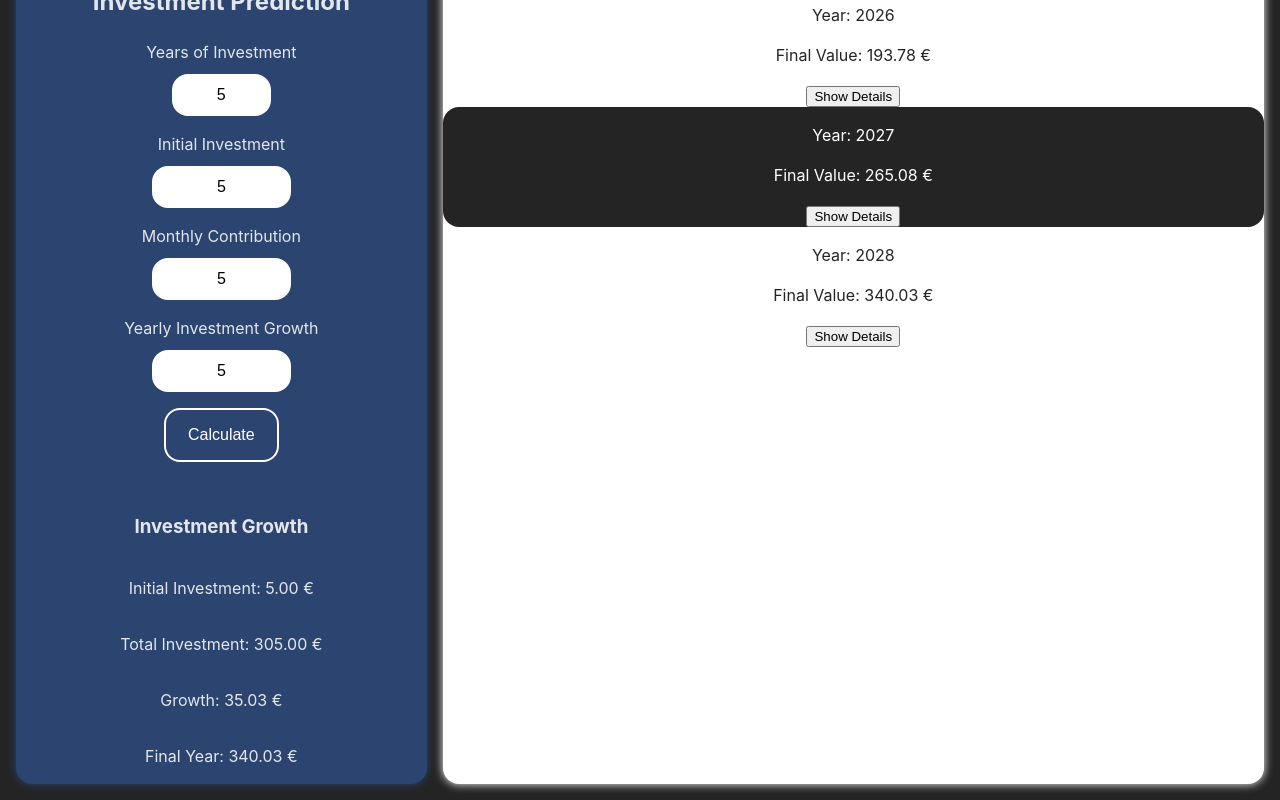
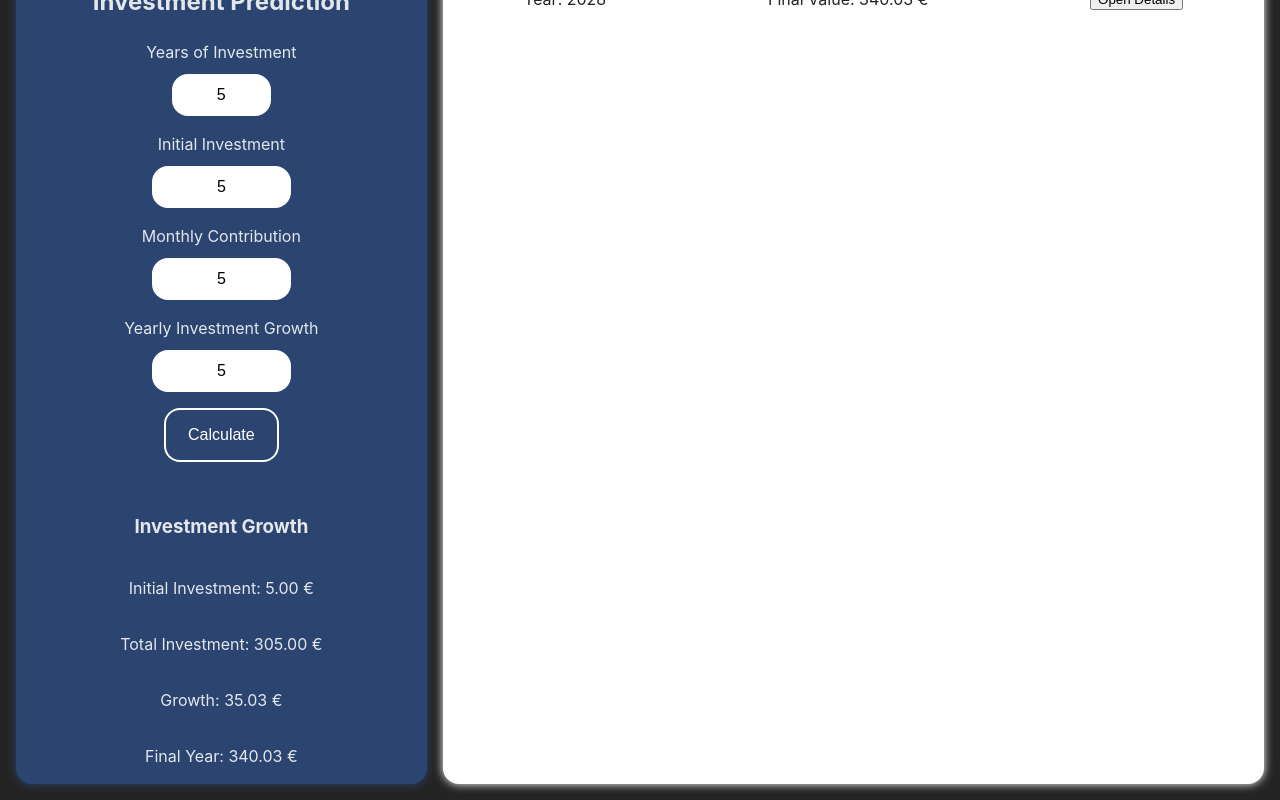
Before and after one commit to andrebarros7201/expense-tracker, a React (Vite) app: page / in a window 1280 px wide. Both pictures are taken after typing "5", "5", "5", "5" into the empty fields and a click on the button "Calculate". Built offline with nearby package versions, Linux system fonts and the light colour scheme.

Commit message:
improve details presentation

```diff
--- a/src/components/details/Table.jsx
+++ b/src/components/details/Table.jsx
@@ -10,17 +10,19 @@ function TableItem({ item }) {
   };
   return (
     <div className={styles["table-item"]}>
-      <div>
+      <div className={styles["table-item-head"]}>
         <p>Year: {item.year}</p>
         <p>Final Value: {item.value.replace(/\B(?=(\d{3})+(?!\d))/g, " ")} €</p>
-        <button onClick={toggleDetails}>Show Details</button>
+        <button onClick={toggleDetails}>
+          {detailsOpen ? "Close" : "Open"} Details
+        </button>
       </div>
       {detailsOpen && (
-        <div>
+        <div className={styles["table-item-details"]}>
           {item.months.map((item) => (
             <div key={item.month}>
-              {item.month}
-              {item.value}
+              <p>{item.month}:</p>{" "}
+              <p>{item.value.replace(/\B(?=(\d{3})+(?!\d))/g, " ")} €</p>
             </div>
           ))}
         </div>
--- a/src/styles/table.module.css
+++ b/src/styles/table.module.css
@@ -9,7 +9,7 @@
 
 .table-item {
   display: flex;
-  flex-direction: row;
+  flex-direction: column;
   justify-content: space-evenly;
   width: 100%;
   height: min-content;
@@ -20,3 +20,29 @@
     color: white;
   }
 }
+
+.table-item-head {
+  display: flex;
+  flex-flow: row nowrap;
+  justify-content: space-around;
+  align-items: center;
+  width: 100%;
+}
+
+.table-item-details {
+  display: flex;
+  flex-flow: column wrap;
+  align-items: center;
+  justify-content: center;
+  gap: 0.5rem;
+  max-height: 400px;
+
+  & > * {
+    display: flex;
+    flex-flow: row nowrap;
+    gap: 1rem;
+    padding: 1rem;
+    align-items: center;
+    justify-content: space-between;
+  }
+}
```
